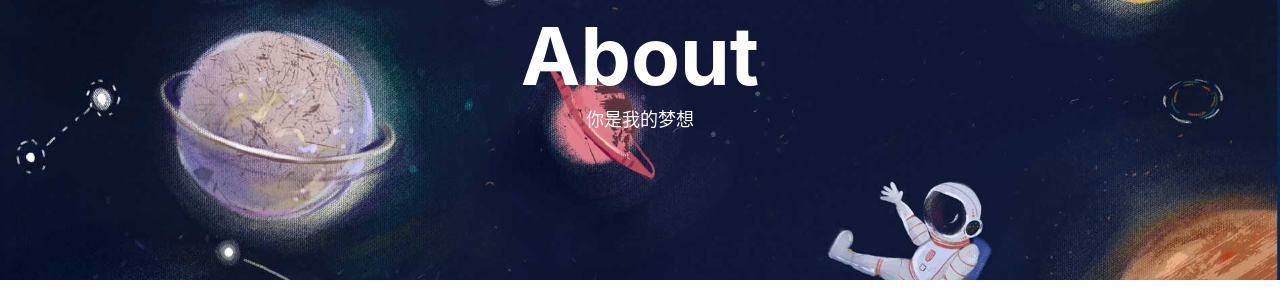
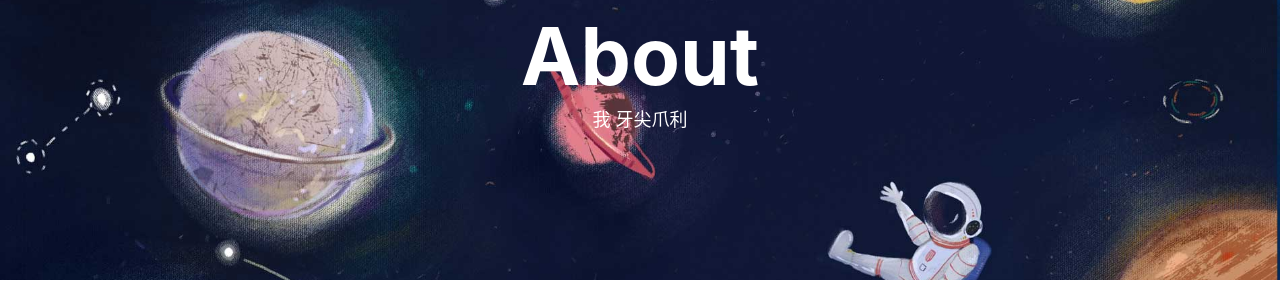
Before and after one commit to wyj5230/wyj5230.github.io, a Jekyll site: the page built from about.html, in a window 1280 px wide. Shown: the part 138-438 px from the top of the page. Built offline with Jekyll 4.4.1, drawn with Linux system fonts in a browser that asks for light colours; nearby versions of some CDN libraries; comment, search, counter and statistics services are not loaded.

Commit message:
customize

```diff
--- a/about.html
+++ b/about.html
@@ -1,7 +1,7 @@
 ---
 layout: page
 title: "About"
-description: "你是我的梦想"
+description: "我 牙尖爪利"
 header-img: "img/about-bg.jpg"
 multilingual: true
 ---
```
Also changed, not shown: README.md (deleted).
